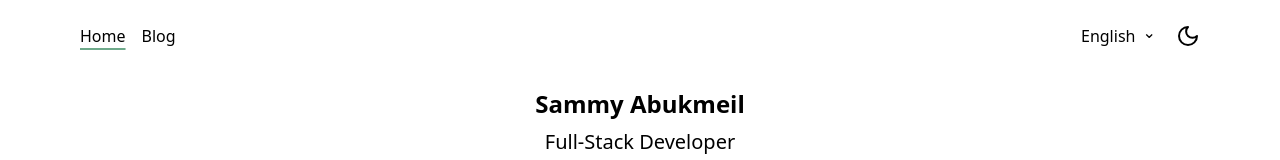
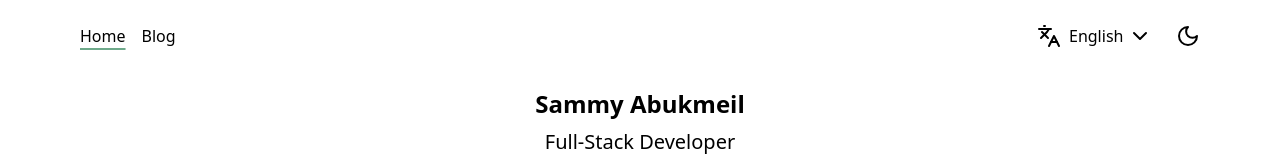
Before and after one commit to SammyAbukmeil/portfolio, a Next.js app: page /en in a window 1280 px wide. Shown: the top 160 px of the page. Built offline with nearby package versions, Linux system fonts and the light colour scheme.

Commit message:
Add closing paragraphs to blog posts

```diff
--- a/app/[locale]/blog/algorithms-typescript/page.mdx
+++ b/app/[locale]/blog/algorithms-typescript/page.mdx
@@ -1689,3 +1689,7 @@ Here's how it looks in code for ascending order:
 ></iframe>
 
 For decending order, simply swap `>` with `<` in the code editor above.
+
+---
+
+_To be continued..._
--- a/app/[locale]/blog/typescript-basics/page.mdx
+++ b/app/[locale]/blog/typescript-basics/page.mdx
@@ -805,3 +805,15 @@ Here we're importing types for:
 - `Response` -> Type for the `res` parameter
 
 These are imported from the `express` package, which will search from them in `@types/express`
+
+---
+
+That's it for this article! There's a lot more to TypeScript, TypeScript in React, and TypeScript in Express than what we've covered here.
+Check these links for more:
+
+- [TypeScript Documentation](https://www.typescriptlang.org/docs)
+- [React's TypeScript guide](https://react.dev/learn/typescript)
+- [Node.js TypeScript introduction](https://nodejs.org/en/learn/typescript/introduction)
+- [Express with TypeScript tutorial](https://blog.logrocket.com/express-typescript-node)
+
+Thanks for reading!
--- a/app/components/layout/LocaleSwitcherSelect.tsx
+++ b/app/components/layout/LocaleSwitcherSelect.tsx
@@ -1,9 +1,10 @@
-'use client';
+"use client";
 
-import { useParams } from 'next/navigation';
-import { Locale } from 'next-intl';
-import { ChangeEvent, ReactNode, useTransition } from 'react';
-import { usePathname, useRouter } from '@/i18n/navigation';
+import { useParams } from "next/navigation";
+import { Locale } from "next-intl";
+import { ChangeEvent, ReactNode, useTransition } from "react";
+import { usePathname, useRouter } from "@/i18n/navigation";
+import { ChevronDown, Languages } from "lucide-react";
 
 type Props = {
   children: ReactNode;
@@ -14,7 +15,7 @@ type Props = {
 export default function LocaleSwitcherSelect({
   children,
   defaultValue,
-  label
+  label,
 }: Props) {
   const router = useRouter();
   const [isPending, startTransition] = useTransition();
@@ -28,28 +29,29 @@ export default function LocaleSwitcherSelect({
         // @ts-expect-error -- TypeScript will validate that only known `params`
         // are used in combination with a given `pathname`. Since the two will
         // always match for the current route, we can skip runtime checks.
-        {pathname, params},
-        {locale: nextLocale}
+        { pathname, params },
+        { locale: nextLocale }
       );
     });
   }
 
   return (
     <label
-      className={`relative ${
-        isPending ? 'transition-opacity opacity-30' : ''
+      className={`flex mr-2 relative ${
+        isPending ? "transition-opacity opacity-30" : ""
       }`}
     >
       <p className="sr-only">{label}</p>
+      <Languages />
       <select
-        className="inline-flex appearance-none bg-transparent pl-2 pr-6 focus:outline-none"
+        className="inline-flex appearance-none bg-transparent pl-2 pr-1 focus:outline-none"
         defaultValue={defaultValue}
         disabled={isPending}
         onChange={onSelectChange}
       >
         {children}
       </select>
-      <span className="pointer-events-none absolute right-1 bottom-[3px] text-md">⌄</span>
+      <ChevronDown />
     </label>
   );
 }
```
Also changed, not shown: app/[locale]/blog/testing-with-vitest/page.mdx (+10 -0 lines).
